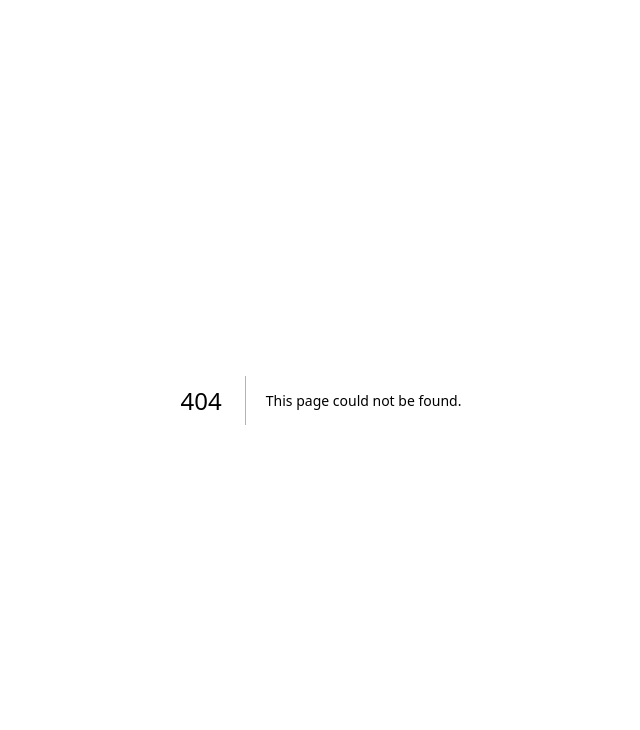
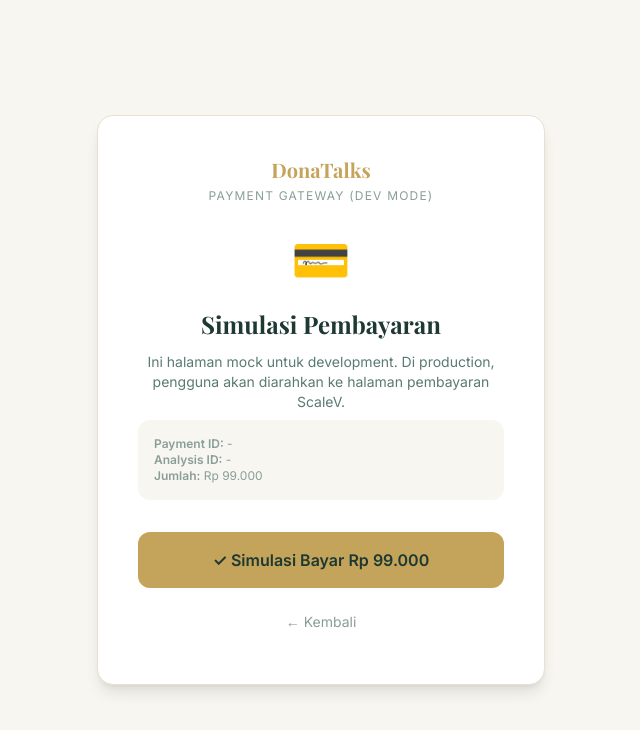
Before and after one commit to liltunechi3/DonaTalks, a Next.js app: page /payment-pending in a window 1280 px wide. Before the commit this address had no page. Shown: the top 730 px of the page, without its empty margins (319-959 px from the left). Built offline with nearby package versions, Linux system fonts and the light colour scheme.

Commit message:
feat: add mock payment simulation page for dev testing
Adds /payment-pending route that simulates ScaleV payment flow without
real gateway integration. Calls webhook directly to mark payment as
successful and redirect to analysis page.

https://claude.ai/code/session_01HW3xc9RSmhPLKXvPsjBeak

```diff
--- /dev/null
+++ b/app/payment-pending/page.tsx
@@ -0,0 +1,111 @@
+"use client";
+
+import { useSearchParams, useRouter } from "next/navigation";
+import { useState, Suspense } from "react";
+
+function PaymentPendingContent() {
+  const searchParams = useSearchParams();
+  const router = useRouter();
+  const paymentId = searchParams.get("payment_id");
+  const analysisId = searchParams.get("analysis_id");
+  const [loading, setLoading] = useState(false);
+  const [done, setDone] = useState(false);
+
+  async function simulatePayment() {
+    if (!paymentId || !analysisId) return;
+    setLoading(true);
+    try {
+      await fetch("/api/payment/webhook", {
+        method: "POST",
+        headers: { "Content-Type": "application/json" },
+        body: JSON.stringify({
+          reference_id: paymentId,
+          transaction_id: `mock_${Date.now()}`,
+          status: "success",
+        }),
+      });
+      setDone(true);
+      setTimeout(() => router.push(`/analisa/${analysisId}`), 1500);
+    } catch {
+      setLoading(false);
+    }
+  }
+
+  return (
+    <div
+      className="min-h-screen flex items-center justify-center px-6"
+      style={{ backgroundColor: "#F8F6F1" }}
+    >
+      <div
+        className="max-w-md w-full rounded-2xl p-10 text-center shadow-lg"
+        style={{ backgroundColor: "#fff", border: "1px solid #e8e0d0" }}
+      >
+        {/* DonaTalks brand */}
+        <p className="font-display font-bold text-xl mb-1" style={{ color: "#C4A35A" }}>
+          DonaTalks
+        </p>
+        <p className="text-xs tracking-widest uppercase mb-8" style={{ color: "#8a9e99" }}>
+          Payment Gateway (Dev Mode)
+        </p>
+
+        {done ? (
+          <div>
+            <div className="text-4xl mb-4">✅</div>
+            <h2 className="font-display text-2xl font-bold mb-2" style={{ color: "#1E3832" }}>
+              Pembayaran Berhasil!
+            </h2>
+            <p style={{ color: "#5a7a74" }}>Mengalihkan ke analisa kamu...</p>
+          </div>
+        ) : (
+          <div>
+            <div className="text-5xl mb-6">💳</div>
+            <h2 className="font-display text-2xl font-bold mb-3" style={{ color: "#1E3832" }}>
+              Simulasi Pembayaran
+            </h2>
+            <p className="text-sm mb-2" style={{ color: "#5a7a74" }}>
+              Ini halaman mock untuk development. Di production, pengguna akan diarahkan ke halaman pembayaran ScaleV.
+            </p>
+            <div
+              className="rounded-xl p-4 mb-8 text-left text-xs"
+              style={{ backgroundColor: "#F8F6F1", color: "#8a9e99" }}
+            >
+              <p><strong>Payment ID:</strong> {paymentId || "-"}</p>
+              <p><strong>Analysis ID:</strong> {analysisId || "-"}</p>
+              <p><strong>Jumlah:</strong> Rp 99.000</p>
+            </div>
+
+            <button
+              onClick={simulatePayment}
+              disabled={loading}
+              className="w-full py-4 rounded-xl font-bold text-base transition-all"
+              style={{
+                backgroundColor: "#C4A35A",
+                color: "#1E3832",
+                cursor: loading ? "not-allowed" : "pointer",
+                opacity: loading ? 0.7 : 1,
+              }}
+            >
+              {loading ? "Memproses..." : "✓ Simulasi Bayar Rp 99.000"}
+            </button>
+
+            <button
+              onClick={() => router.back()}
+              className="w-full py-3 mt-3 text-sm"
+              style={{ color: "#8a9e99" }}
+            >
+              ← Kembali
+            </button>
+          </div>
+        )}
+      </div>
+    </div>
+  );
+}
+
+export default function PaymentPendingPage() {
+  return (
+    <Suspense>
+      <PaymentPendingContent />
+    </Suspense>
+  );
+}
```
